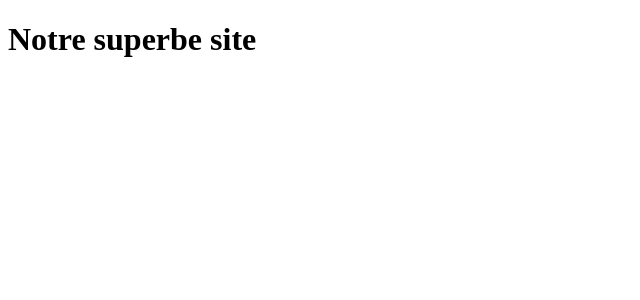
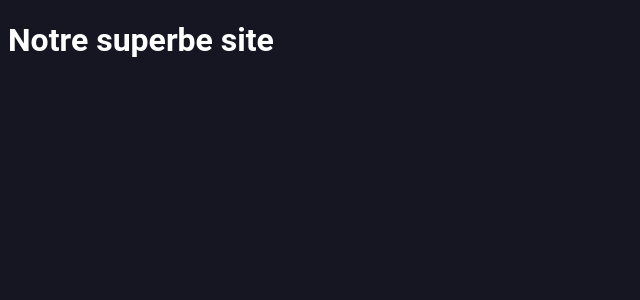
Before and after one commit to Kagamiie/hackteo, a React (Vite) app: page / in a window 1280 px wide. Shown: the top 300 px of the page, without its empty margins (0-640 px from the left). Built offline with nearby package versions, Linux system fonts and the light colour scheme.

Commit message:
Adding Second Page and css update

```diff
--- /dev/null
+++ b/src/components/Searchbar.tsx
@@ -0,0 +1,6 @@
+function Searchbar() {
+    return (
+        <input type="text">
+        </input>
+    )
+}
--- a/src/index.css
+++ b/src/index.css
@@ -1,3 +1,11 @@
 :root {
+    --c-surface: #007aff;
+    --c-background: #151622;
+    --c-txt: #fff;
+}
 
+html {
+    font-family: "Roboto", sans-serif;
+    color: var(--c-txt);
+    background-color: var(--c-background);
 }
```
Also changed, not shown: src/pages/Weather.tsx (added, +9 -0 lines), src/styles/weather.css (added).
